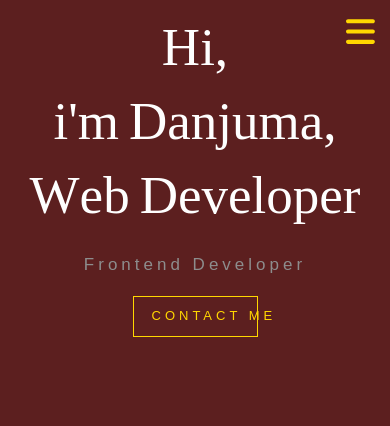
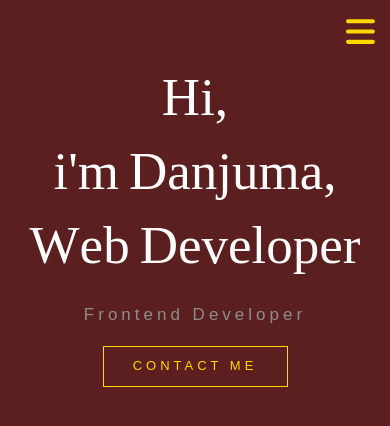
Before and after one commit to Danjuma011/stunning-rotary-phone, a React (Create React App) app: page / in a window 390 px wide. Shown: the top 426 px of the page. Built offline with nearby package versions, Linux system fonts and the light colour scheme.

Commit message:
proper placements of h1's

```diff
--- a/src/components/About/index.scss
+++ b/src/components/About/index.scss
@@ -95,7 +95,7 @@
         width: 100%;
         height: 0%;
         height: 270px;
-        // overflow: visible;
+        overflow: visible;
     }
 }
 
--- a/src/components/Home/index.js
+++ b/src/components/Home/index.js
@@ -14,7 +14,7 @@ const Home = () => {
      useEffect (() => {
         const timeoutFunc = setTimeout(() => {
             setLetterClass('text-animate-hover')
-        }, 3000)
+        }, 4000)
 
         return ()=>{
             window.clearTimeout(timeoutFunc)
--- a/src/components/Home/index.scss
+++ b/src/components/Home/index.scss
@@ -95,14 +95,15 @@
             padding: 10px;
             box-sizing: border-box;
             text-align: center;
+            margin-top: 50px;
         }
 
         .flat-button {
             float: none;
             display: block;
             margin: 20px auto 0 auto;
-            width: 125px;
-            padding: auto;
+            width: 185px;
+
         }
 
 
--- a/src/components/Portfolio/index.scss
+++ b/src/components/Portfolio/index.scss
@@ -5,7 +5,7 @@
     width: 100%;
     position: initial;
     height: 100%;
-    overflow: auto;
+    // overflow: auto;
 
     h1.page-title{
         margin-left: 50px;
```
